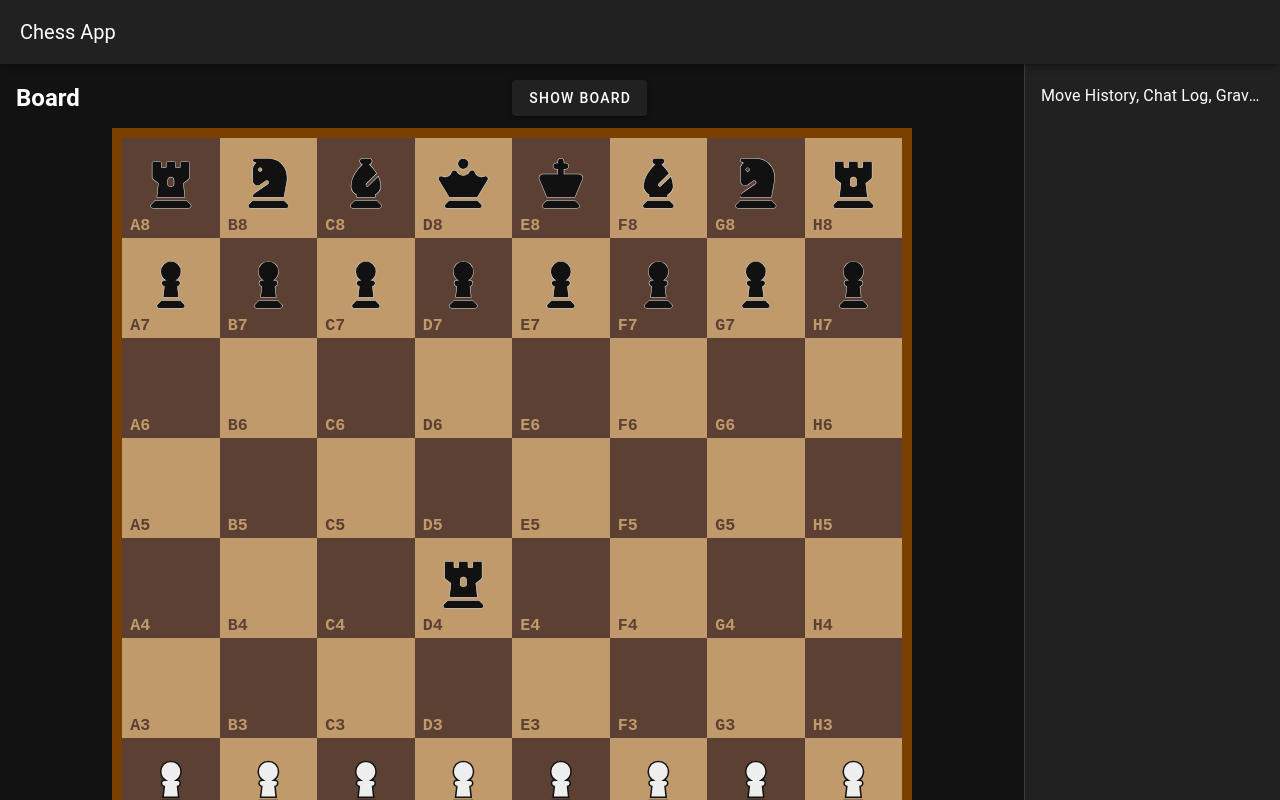
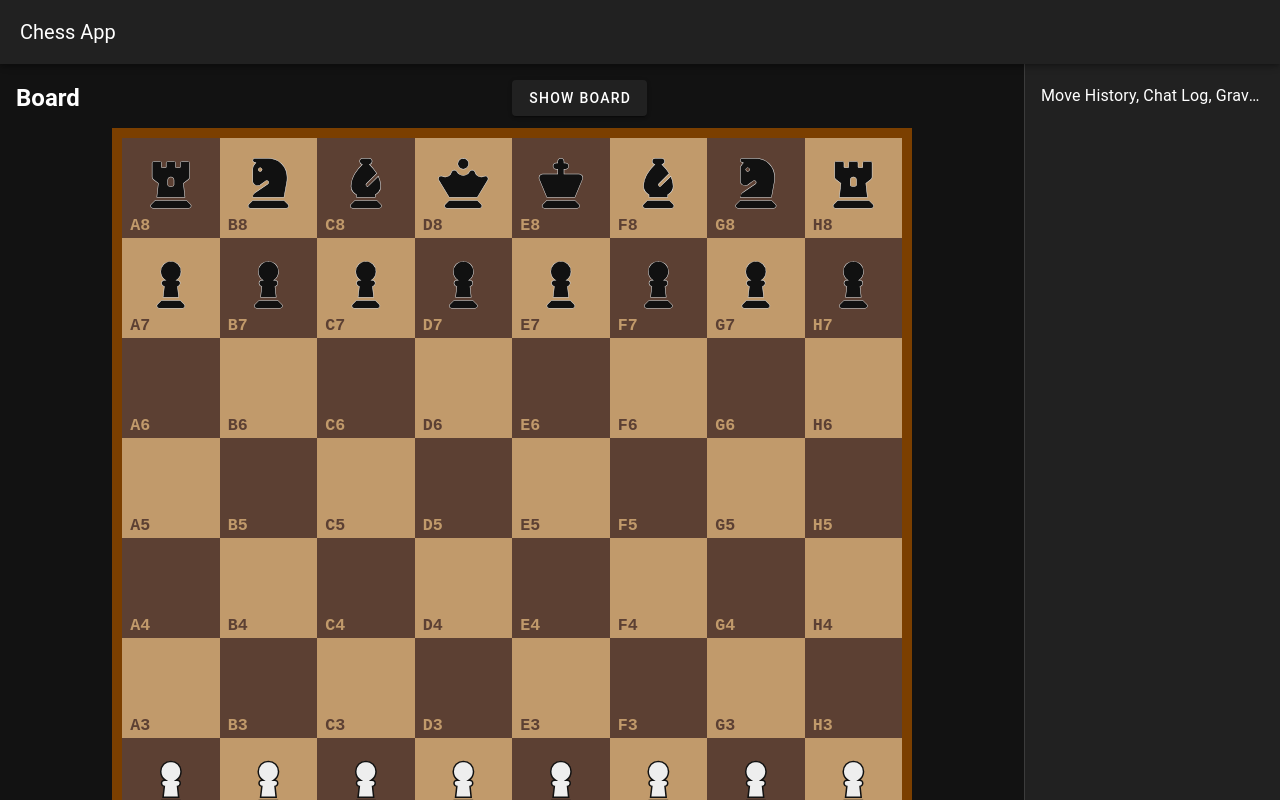
Before and after one commit to Jsnrez/vue-chess, a Vue app in the folder chess/: page / in a window 1280 px wide. Shown: the top 800 px of the page. Built offline with nearby package versions, Linux system fonts and the light colour scheme.

Commit message:
A piece can be selected and unselected. When selected the possible movement squares are highlighted. Need to add a selection process for movement patterns

```diff
--- a/chess/src/components/Board.vue
+++ b/chess/src/components/Board.vue
@@ -17,7 +17,7 @@
             <v-col class="board d-flex flex-column-reverse" cols="8">
                 <v-row class="board-row" no-gutters v-for="(row, index_y) in board.boardState" :key="index_y">
                     <v-col class="board-square" :class="{ selected: cell.selected, 'highlight-move': cell.prospectiveMove }"
-                        v-for="(cell, index_x) in row" :key="index_x" @click="testMovement(index_x, index_y)">
+                        v-for="(cell, index_x) in row" :key="index_x" @click="handleClick(index_x, index_y, cell)">
                         <span class="board-piece" v-show="cell.piece" :class="cell.getPieceColorClass()">
                             <i class="fa-solid" :class="cell.getPieceIcon()"></i>
                         </span>
@@ -43,14 +43,8 @@ import { useBoardStore } from '../stores/board.js'
 
 const board = useBoardStore()
 const test = ref(0)
-console.log(test)
-console.log(test.value)
-
+const possibleMoves = reactive([])
 const pieceSelected = ref(false)
-
-onMounted(() => {
-    board.boardState[3][3].piece = 'rook'
-})
 
 function deepCopyArray(arr) {
     return arr.map(element => Array.isArray(element) ? deepCopyArray(element) : deepCopyObject(element));
@@ -67,81 +61,51 @@ function deepCopyObject(obj) {
 }
 
 // invokes a function on tile click depending on board state
-function handleClick(colLetter, rowNum) {
-    if (!pieceSelected.value) {
-        console.log('hit first if')
+function handleClick(row, col, sqRef) {
+    //if no piece is currently selected and the square has a piece
+    if (!pieceSelected.value && sqRef.piece) {
         // basic activatePiece
-        activatePiece(colLetter, rowNum)
+        activatePiece(sqRef)
+
+        // Get list of possible moves
+        possibleMoves.push(...board.rookMovement(row, col))
+
+        console.log('possibleMoves', possibleMoves)
+
+        // Highlight Possible moves
+        board.stylePossibleMoves(possibleMoves)
+
         return
     }
+    console.log('PASSED FIRST IF STATEMENT')
+    // A piece is selected
     console.log(pieceSelected.value)
-    if (pieceSelected.value.id == board.boardState[colLetter][rowNum].id) {
-        // Create an array of valid move id's, check if array.find(board.boardState[colLetter][rowNum].id)
-        console.log('hit second if')
+    if (pieceSelected.value.id == sqRef.id) {
+        // Create an array of valid move id's, check if array.find(board.boardState[row][col].id)
+        console.log('hit deselect if')
         pieceSelected.value.selected = false
         pieceSelected.value = false
+        board.stylePossibleMoves(possibleMoves)
+        possibleMoves.length = 0
     }
 }
 
-function testMovement(x, y) {
-
-    const movementPatterns = {}
-
-    movementPatterns.getXAxisPositiveMovement = board.boardState[y].slice(x + 1)
-    // movementPatterns.getXAxisNegativeMovement = x ? testArrCopy[y].slice(-x) : []
-    movementPatterns.getXAxisNegativeMovement = x ? board.boardState.map(row => row.map(sq => sq).reverse())[y].slice(-x) : []
-    movementPatterns.getYAxisPositiveMovement = board.boardState.map(row => row[x]).slice(y + 1)
-    movementPatterns.getYAxisNegativeMovement = y ? board.boardState.map(row => row[x]).reverse().slice(-y) : []
-
-    Object.keys(movementPatterns).forEach(move_dir => {
-        for (let index = 0; index < movementPatterns[move_dir].length; index++) {
-            const element = movementPatterns[move_dir][index];
-            if (element.piece) {
-                index = movementPatterns[move_dir].length
-                continue
-            }
-            element.selected = true
-        }
-    })
-}
-
-const controlObject = {
-    forward: (x) => { return x },
-    backward: (x) => { return -x },
-
-}
-
-function activatePiece(row, col) {
+function activatePiece(sqRef) {
     // activate piece, assign property to class
     // if piece from event is already the active one then unassign
 
-    if (!board.boardState[row][col].piece) {
-        console.log('hit exit Clause')
+    if (!pieceSelected.value && !sqRef.piece) {
+        console.log('exit Clause --- No Piece to Select')
         return
     }
     // higher order function to determine checkmate
     // create working copy of board, use for patch later
     // const boardCopy = deepCopyArray(board.boardState)
     // reference to selected Cell
-    pieceSelected.value = board.boardState[row][col]
+    pieceSelected.value = sqRef
 
     pieceSelected.value.selected = true
 
-
-
-
-
-    // send board coordinates to function to get a list of tiles to alter
-    // use pinia patch to modify all of board at once
-
-    /*
-    board.$patch({
-        boardState: [newObj]
-    })
-    */
-
-    // Can save blank board state to reuse later - or can clear all styles when clicked off
-    // The important thing is to track which cells are valid moves and highlight them / watch them for input confirmation
 }
 
 </script>
--- a/chess/src/stores/board.js
+++ b/chess/src/stores/board.js
@@ -67,20 +67,20 @@ export const useBoardStore = defineStore('board', () => {
 
     const movementPatterns = {};
 
-    movementPatterns.getXAxisPositiveMovement = board.boardState[y].slice(
+    movementPatterns.getXAxisPositiveMovement = boardState.value[y].slice(
       x + 1
     );
     // movementPatterns.getXAxisNegativeMovement = x ? testArrCopy[y].slice(-x) : []
     movementPatterns.getXAxisNegativeMovement = x
-      ? board.boardState
+      ? boardState.value
           .map((row) => row.map((sq) => sq).reverse())
           [y].slice(-x)
       : [];
-    movementPatterns.getYAxisPositiveMovement = board.boardState
+    movementPatterns.getYAxisPositiveMovement = boardState.value
       .map((row) => row[x])
       .slice(y + 1);
     movementPatterns.getYAxisNegativeMovement = y
-      ? board.boardState
+      ? boardState.value
           .map((row) => row[x])
           .reverse()
           .slice(-y)
@@ -93,11 +93,32 @@ export const useBoardStore = defineStore('board', () => {
           index = movementPatterns[move_dir].length;
           continue;
         }
-        element.selected = true;
+        // element.selected = true;
+        allPossibleMoves.push(element)
       }
     });
 
     return allPossibleMoves;
+  }
+
+
+  function stylePossibleMoves(movementPatterns) {
+    console.log(movementPatterns)
+    // Object.keys(movementPatterns).forEach((move_dir) => {
+    //     for (let index = 0; index < movementPatterns[move_dir].length; index++) {
+    //       const element = movementPatterns[move_dir][index];
+    //       if (element.piece) {
+    //         index = movementPatterns[move_dir].length;
+    //         continue;
+    //       }
+    //       element.selected = !element.selected;
+    //     }
+    //   });
+
+      movementPatterns.forEach(element => {
+        element.selected = !element.selected;
+      });
+
   }
 
   // returns a list of id's of all legal spaces to the end of an array
@@ -107,12 +128,12 @@ export const useBoardStore = defineStore('board', () => {
   // function __inlineMovement(origin, axis) {
   //     for (let i = origin + 1; i < 8; i++) {
   //         console.log('Loop started at index of -- ', i)
-  //         boardState[i]
+  //         boardState.value[i]
   //     }
   // }
 
   const getSquareId = (x, y) => {
-    return boardState[x][y]['id'];
+    return boardState.value[x][y]['id'];
   };
 
   // higher order function idea - continue checking
@@ -121,5 +142,5 @@ export const useBoardStore = defineStore('board', () => {
 
   //distance to end
 
-  return { boardLoading, getFreshBoard, boardState, rookMovement };
+  return { boardLoading, getFreshBoard, boardState, rookMovement, stylePossibleMoves };
 });
```
